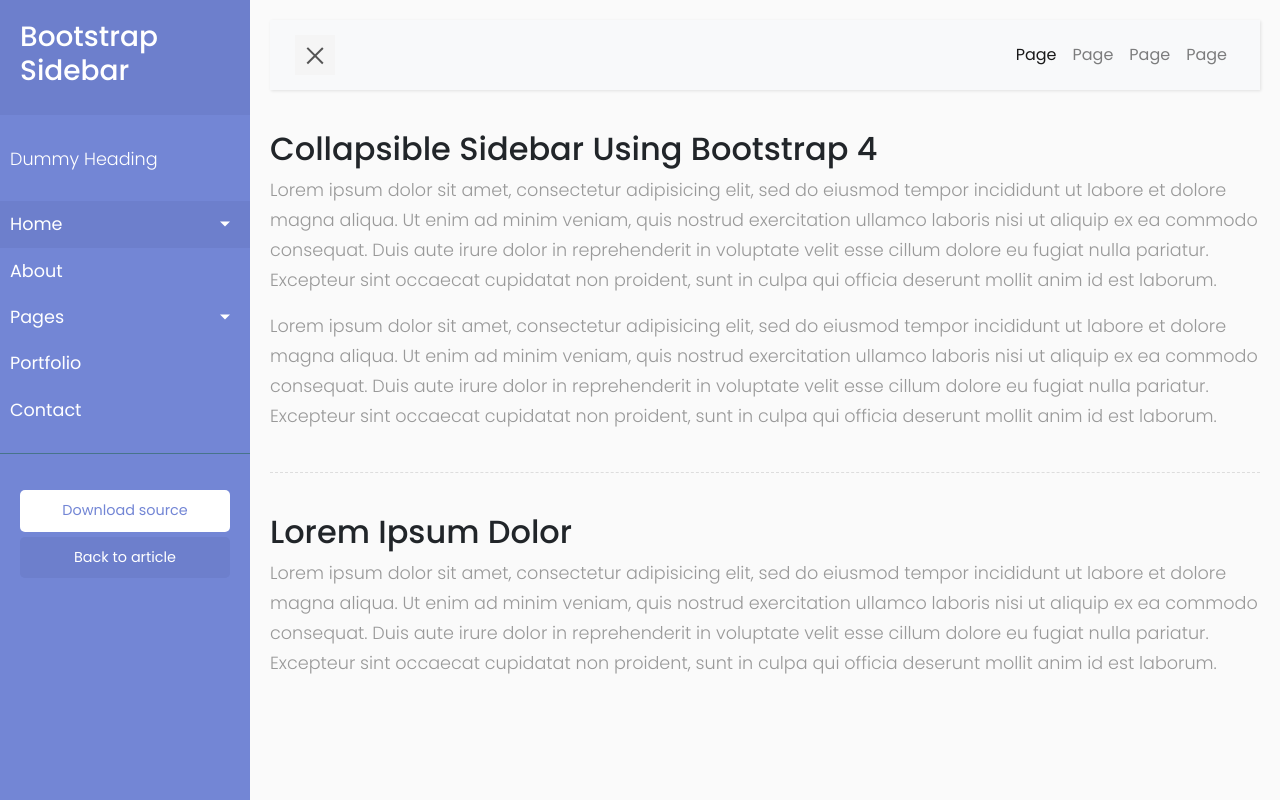
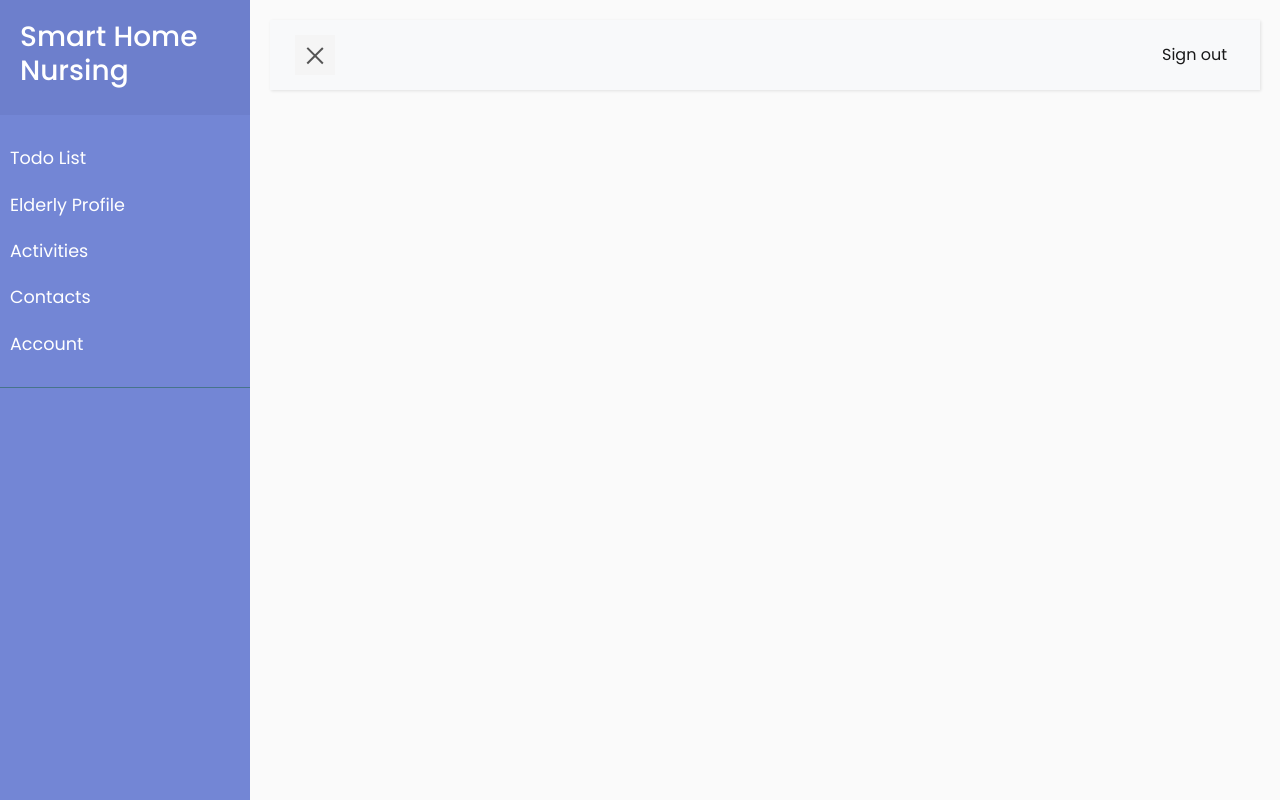
Before and after one commit to MsAnamtaKhan/SmartHomeWebApplication, a Flask app: page /home in a window 1280 px wide. Run offline with Flask 2, Linux system fonts and the light colour scheme; some libraries are stand-ins or nearby versions.

Commit message:
Improved Home Page

```diff
--- a/application/__init__.py
+++ b/application/__init__.py
@@ -1,6 +1,6 @@
 from flask import Flask
 from flask_bcrypt import Bcrypt
-from flask_sqlalchemy import SQLAlchemy
+# from flask_sqlalchemy import SQLAlchemy
 from flask_login import LoginManager
 from flask_socketio import SocketIO, emit
 
--- a/application/templates/index.html
+++ b/application/templates/index.html
@@ -28,14 +28,30 @@
         <!-- Sidebar Holder -->
         <nav id="sidebar">
             <div class="sidebar-header">
-                <h3>Bootstrap Sidebar</h3>
+                <h3>Smart Home Nursing</h3>
             </div>
 
             <ul class="list-unstyled components">
-                <p>Dummy Heading</p>
+
                 <li class="active">
-                    <a href="#homeSubmenu" data-toggle="collapse" aria-expanded="false" class="dropdown-toggle">Home</a>
-                    <ul class="collapse list-unstyled" id="homeSubmenu">
+                    <li>
+                    <a href="#">Todo List</a>
+                </li>
+                <li>
+                    <a href="#">Elderly Profile</a>
+                </li>
+                 <li>
+                    <a href="#">Activities</a>
+                </li>
+                 <li>
+                    <a href="#">Contacts</a>
+                </li>
+                 <li>
+                    <a href="#">Account</a>
+                </li>
+
+                    <!-- <a href="#homeSubmenu" data-toggle="collapse" aria-expanded="false" class="dropdown-toggle">Home</a> -->
+                    <!-- <ul class="collapse list-unstyled" id="homeSubmenu">
                         <li>
                             <a href="#">Home 1</a>
                         </li>
@@ -47,38 +63,22 @@
                         </li>
                     </ul>
                 </li>
-                <li>
-                    <a href="#">About</a>
-                    <a href="#pageSubmenu" data-toggle="collapse" aria-expanded="false" class="dropdown-toggle">Pages</a>
-                    <ul class="collapse list-unstyled" id="pageSubmenu">
-                        <li>
-                            <a href="#">Page 1</a>
-                        </li>
-                        <li>
-                            <a href="#">Page 2</a>
-                        </li>
-                        <li>
-                            <a href="#">Page 3</a>
-                        </li>
-                    </ul>
-                </li>
-                <li>
-                    <a href="#">Portfolio</a>
-                </li>
-                <li>
-                    <a href="#">Contact</a>
-                </li>
-            </ul>
+                <li> -->
 
-            <ul class="list-unstyled CTAs">
+                    <!-- <a href="#pageSubmenu" data-toggle="collapse" aria-expanded="false" class="dropdown-toggle">Pages</a> -->
+
+
+
+
+            <!-- <ul class="list-unstyled CTAs">
                 <li>
                     <a href="https://bootstrapious.com/tutorial/files/sidebar.zip" class="download">Download source</a>
                 </li>
-                <li>
+                <!-- <li>
                     <a href="https://getbootstrap.com/docs/5.1/examples/sidebars/"
      class="article">Back to article</a>
-                </li>
-            </ul>
+                </li> -->
+            <!-- </ul>  -->
         </nav>
 
         <!-- Page Content Holder -->
@@ -99,6 +99,9 @@
                     <div class="collapse navbar-collapse" id="navbarSupportedContent">
                         <ul class="nav navbar-nav ml-auto">
                             <li class="nav-item active">
+                                <a class="nav-link" href="#">Sign out</a>
+                            </li>
+                            <!-- <li class="nav-item">
                                 <a class="nav-link" href="#">Page</a>
                             </li>
                             <li class="nav-item">
@@ -106,23 +109,15 @@
                             </li>
                             <li class="nav-item">
                                 <a class="nav-link" href="#">Page</a>
-                            </li>
-                            <li class="nav-item">
-                                <a class="nav-link" href="#">Page</a>
-                            </li>
+                            </li> -->
                         </ul>
                     </div>
                 </div>
             </nav>
 
-            <h2>Collapsible Sidebar Using Bootstrap 4</h2>
-            <p>Lorem ipsum dolor sit amet, consectetur adipisicing elit, sed do eiusmod tempor incididunt ut labore et dolore magna aliqua. Ut enim ad minim veniam, quis nostrud exercitation ullamco laboris nisi ut aliquip ex ea commodo consequat. Duis aute irure dolor in reprehenderit in voluptate velit esse cillum dolore eu fugiat nulla pariatur. Excepteur sint occaecat cupidatat non proident, sunt in culpa qui officia deserunt mollit anim id est laborum.</p>
-            <p>Lorem ipsum dolor sit amet, consectetur adipisicing elit, sed do eiusmod tempor incididunt ut labore et dolore magna aliqua. Ut enim ad minim veniam, quis nostrud exercitation ullamco laboris nisi ut aliquip ex ea commodo consequat. Duis aute irure dolor in reprehenderit in voluptate velit esse cillum dolore eu fugiat nulla pariatur. Excepteur sint occaecat cupidatat non proident, sunt in culpa qui officia deserunt mollit anim id est laborum.</p>
 
-            <div class="line"></div>
+            <!-- <div class="line"></div> -->
 
-            <h2>Lorem Ipsum Dolor</h2>
-            <p>Lorem ipsum dolor sit amet, consectetur adipisicing elit, sed do eiusmod tempor incididunt ut labore et dolore magna aliqua. Ut enim ad minim veniam, quis nostrud exercitation ullamco laboris nisi ut aliquip ex ea commodo consequat. Duis aute irure dolor in reprehenderit in voluptate velit esse cillum dolore eu fugiat nulla pariatur. Excepteur sint occaecat cupidatat non proident, sunt in culpa qui officia deserunt mollit anim id est laborum.</p>
 
 
 
```
